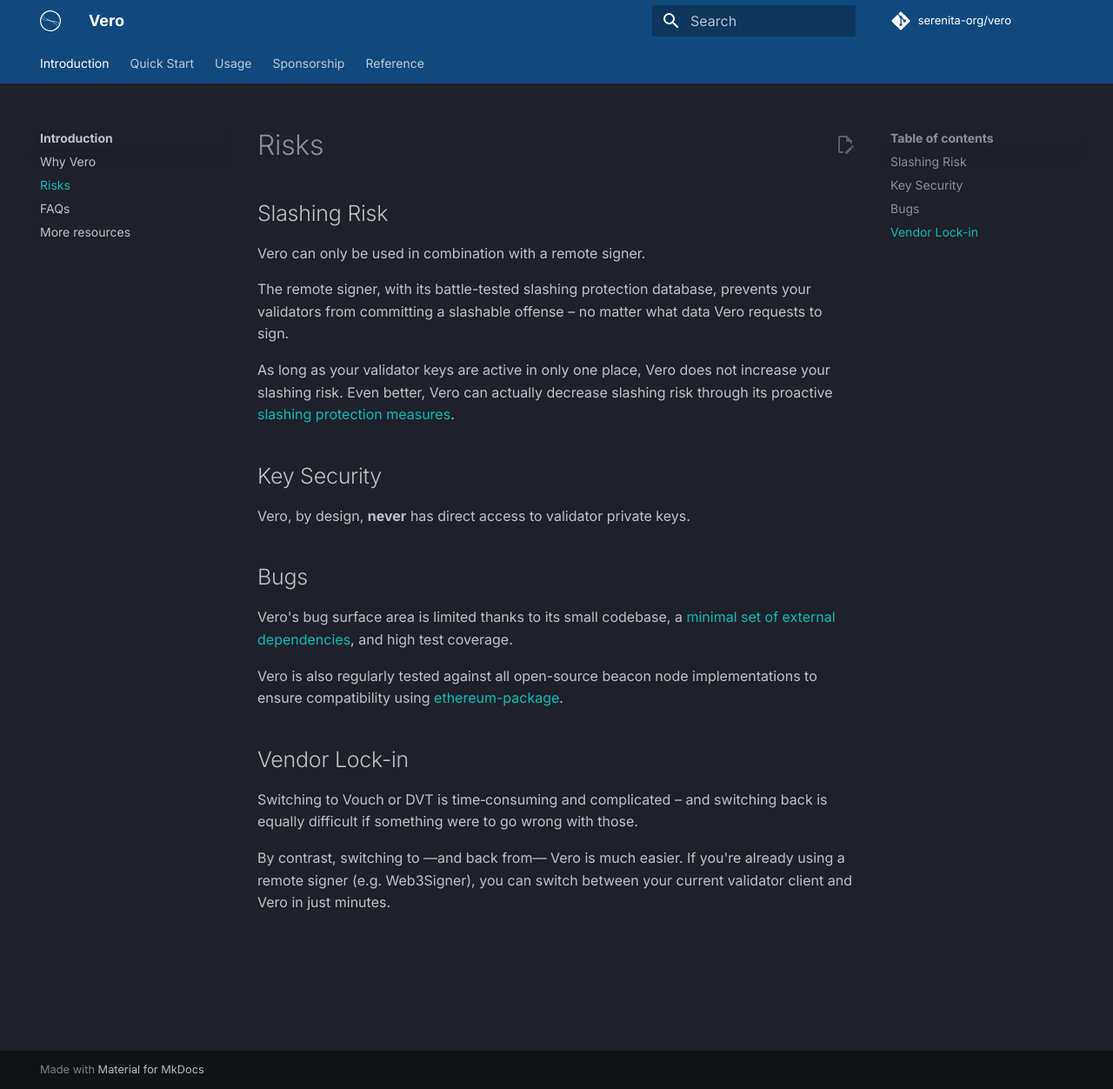
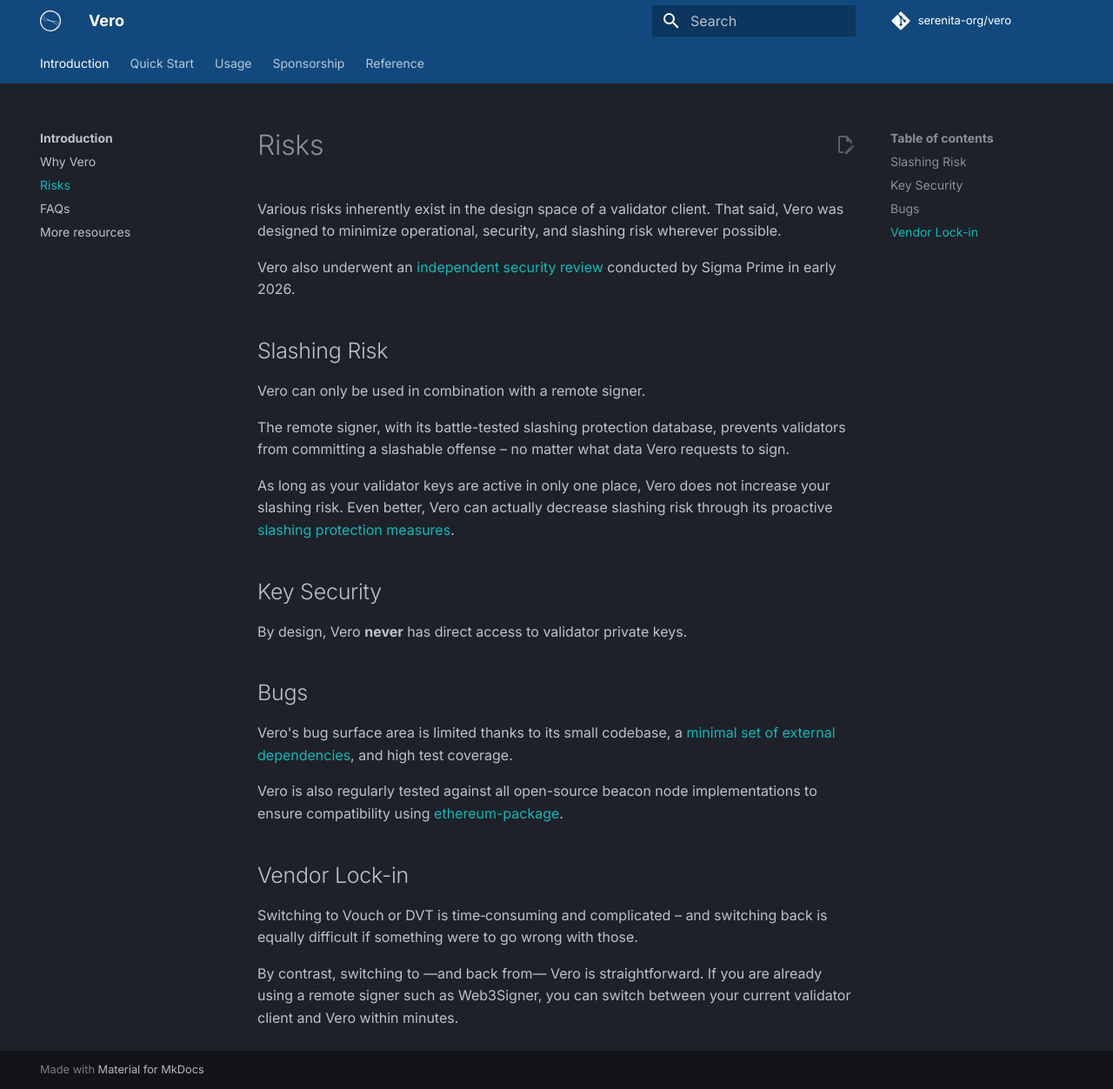
Before and after one commit to serenita-org/vero, an MkDocs documentation site: the page built from docs/docs/introduction/risks.md, in a window 1280 px wide and 1252 px high. Shown: the whole window at 87% size. Built offline with MkDocs 1.6.1 and Material for MkDocs 9.7.7, drawn with Linux system fonts in a browser that asks for light colours; plug-ins that fetch from the network failed and are left out; comment, search, counter and statistics services are not loaded.

Commit message:
Add SigP security assessment report (#316)

```diff
--- a/docs/docs/introduction/risks.md
+++ b/docs/docs/introduction/risks.md
@@ -1,11 +1,19 @@
 # Risks
+
+Various risks inherently exist in the design space of
+a validator client. That said, Vero was designed to minimize operational,
+security, and slashing risk wherever possible.
+
+Vero also underwent an
+[independent security review](https://github.com/sigp/public-audits/tree/master/reports/serenita-vero){:target="_blank"}
+conducted by Sigma Prime in early 2026.
 
 ## Slashing Risk
 
 Vero can only be used in combination with a remote signer.
 
 The remote signer, with its battle-tested slashing protection
-database, prevents your validators from committing a slashable
+database, prevents validators from committing a slashable
 offense – no matter what data Vero requests to sign.
 
 As long as your validator keys are active in only one place,
@@ -16,7 +24,7 @@
 
 ## Key Security
 
-Vero, by design, **never** has direct access to validator private keys.
+By design, Vero **never** has direct access to validator private keys.
 
 ## Bugs
 
@@ -36,7 +44,7 @@
 if something were to go wrong with those.
 
 By contrast, switching to —and back from—
-Vero is much easier.
-If you're already using a remote signer (e.g. Web3Signer),
+Vero is straightforward.
+If you are already using a remote signer such as Web3Signer,
 you can switch between your current validator client and Vero
-in just minutes.
+within minutes.
```
Also changed, not shown: docs/docs/introduction/faqs.md (+23 -1 lines), docs/docs/introduction/more_resources.md (+3 -1 lines), docs/docs/quick-start/setting_up_remote_signer.md (+4 -1 lines), docs/docs/sponsorship/features.md (+2 -0 lines), docs/docs/usage/setup_recommendations/professionals.md (+8 -9 lines).
